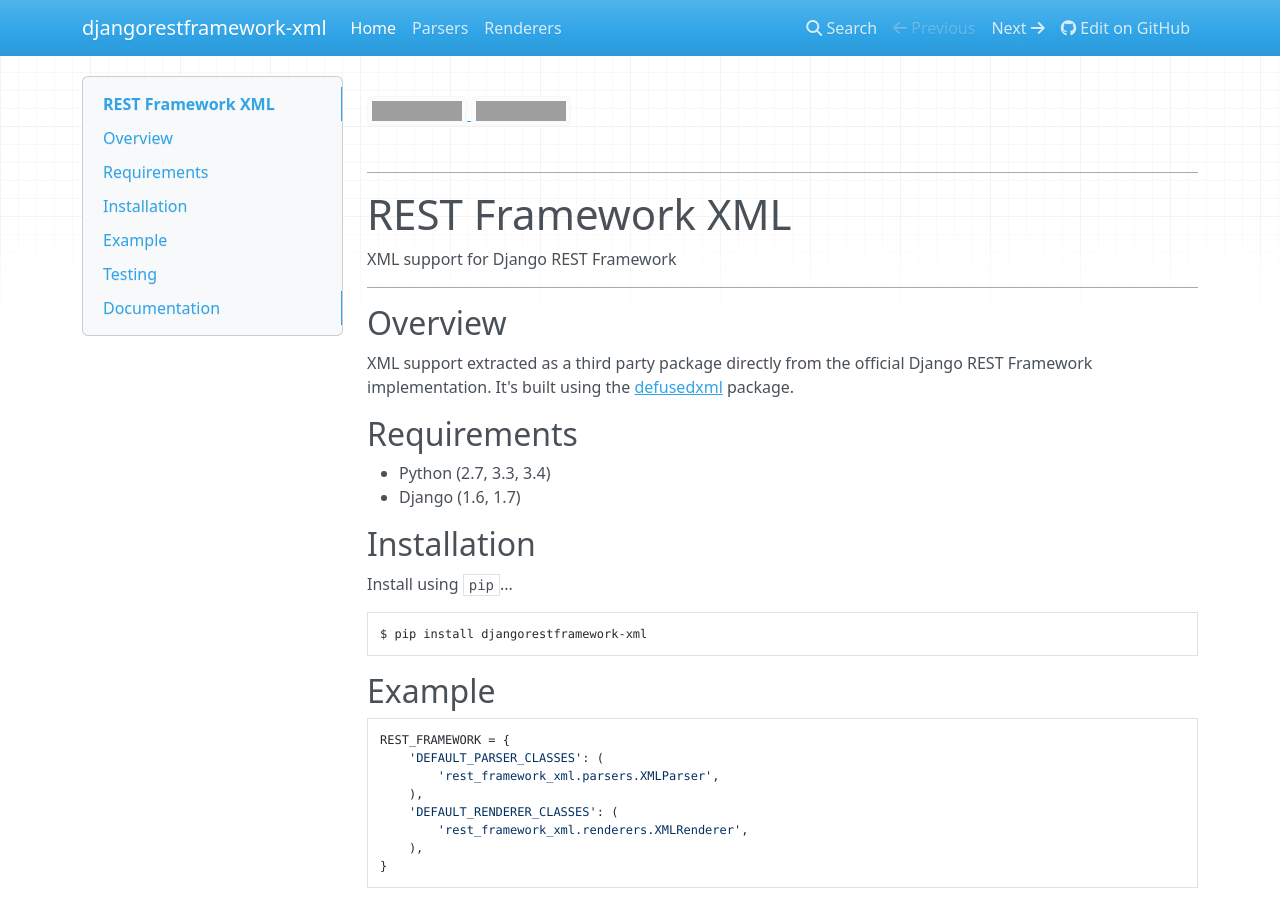
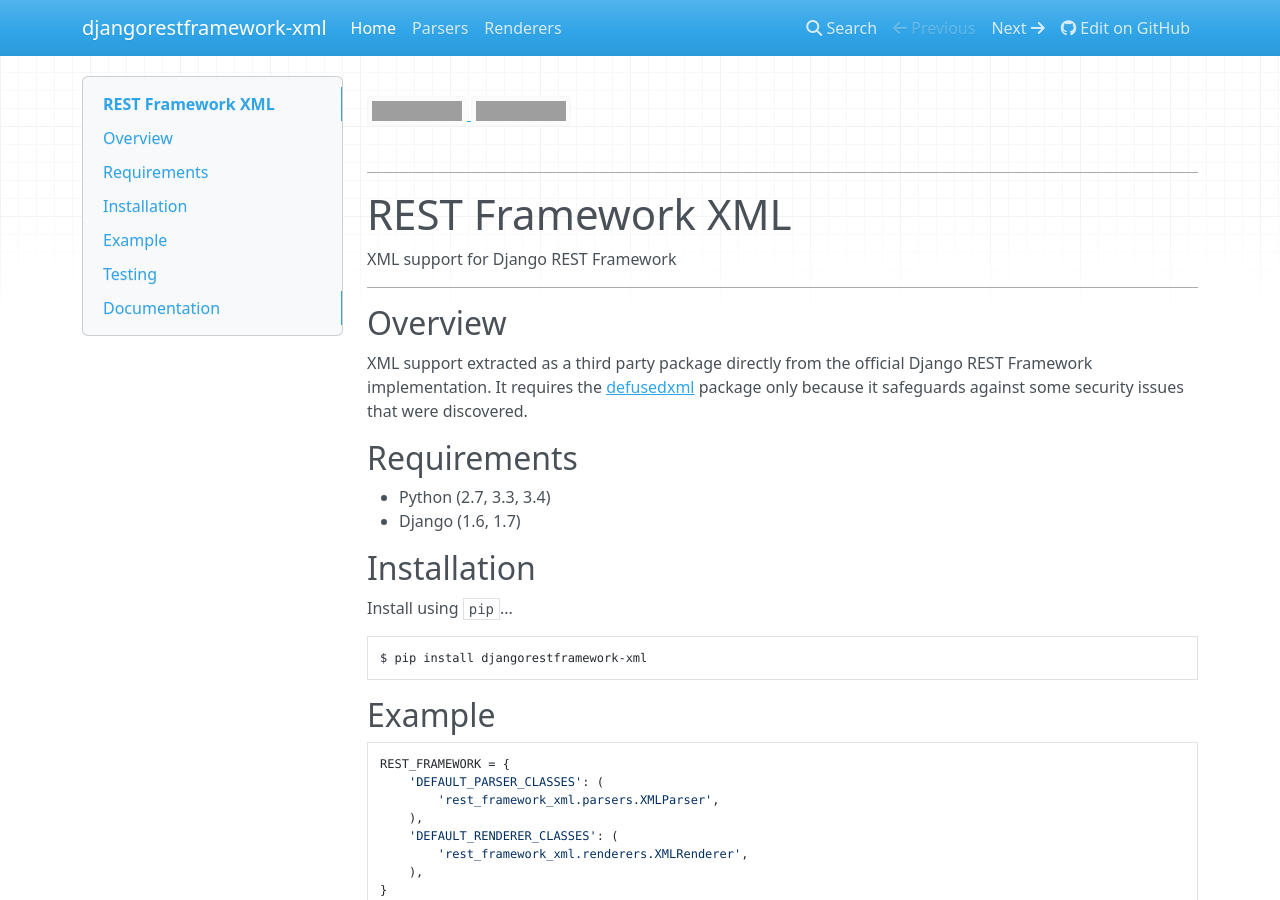
Before and after one commit to jpadilla/django-rest-framework-xml, an MkDocs documentation site: the page built from docs/index.md, in a window 1280 px wide and 900 px high. Built offline with MkDocs 1.6.1, drawn with Linux system fonts in a browser that asks for light colours; nearby versions of some CDN libraries; grey boxes are pictures that could not be loaded.

Commit message:
Mention why defusedxml is a requirement

```diff
--- a/docs/index.md
+++ b/docs/index.md
@@ -17,7 +17,7 @@
 
 ## Overview
 
-XML support extracted as a third party package directly from the official Django REST Framework implementation. It's built using the [defusedxml][defusedxml] package.
+XML support extracted as a third party package directly from the official Django REST Framework implementation. It requires the [defusedxml][defusedxml] package only because it safeguards against some security issues that were discovered.
 
 ## Requirements
 
```
Also changed, not shown: README.md (+1 -1 lines).
